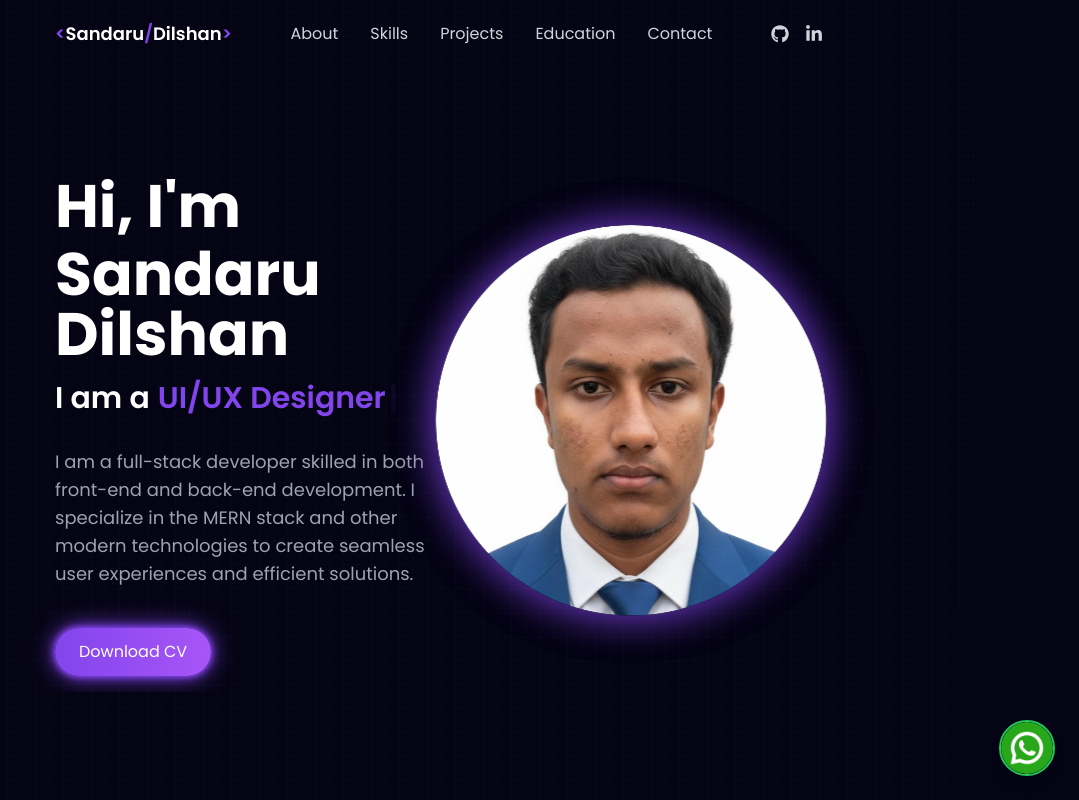
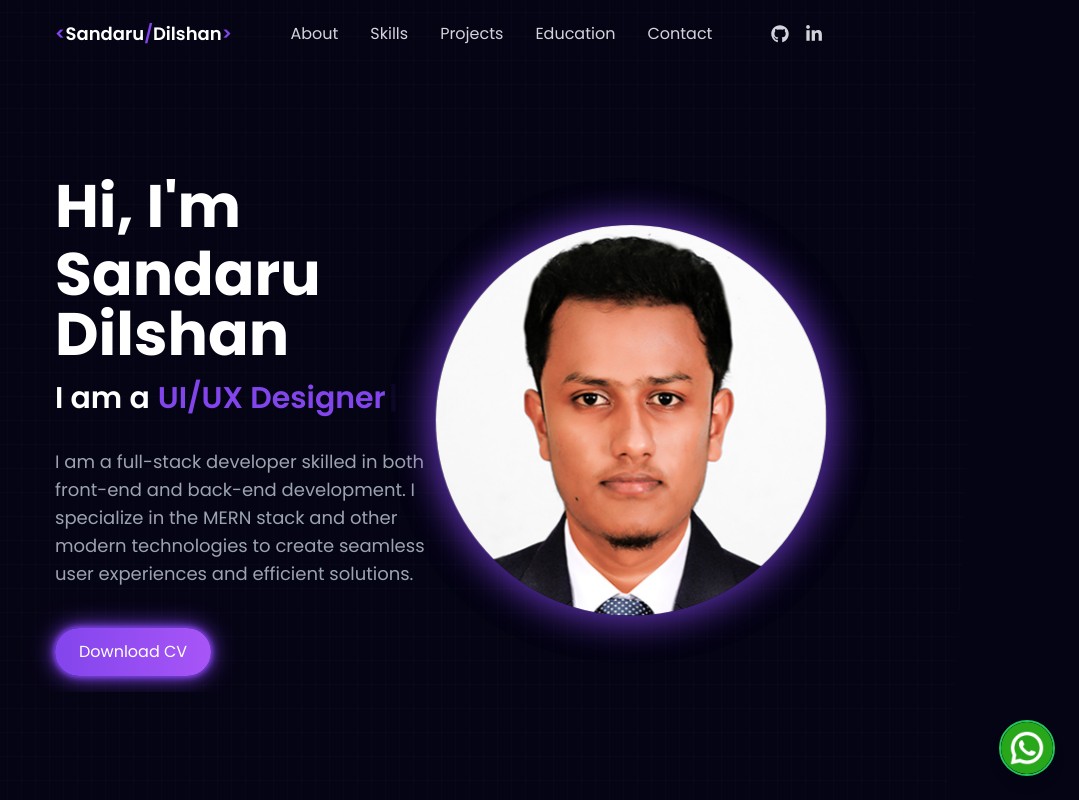
Before and after one commit to Sandaru03/Portfolio-Website, a React (Vite) app: page / in a window 1280 px wide. Shown: the top 800 px of the page, without its empty margins (201-1280 px from the left). Built offline with nearby package versions, Linux system fonts and the light colour scheme.

Commit message:
Profile Photo Update

```diff
--- a/src/components/About/About.jsx
+++ b/src/components/About/About.jsx
@@ -121,11 +121,12 @@ export const About = () => {
               scale={1.05}
               gyroscope={true}
             >
-              <img
-                src={ProfileImage}
-                alt='Sandaru Dilshan'
-                className='w-full h-full rounded-full object-cover shadow-[0_0_40px_rgba(130,69,236,0.6)] hover:shadow-[0_0_60px_rgba(130,69,236,0.8)] transition-shadow duration-700'
-              />
+             <img
+              src={ProfileImage}
+              alt='Sandaru Dilshan'
+              className='w-full h-full rounded-full object-cover object-[center_35%] shadow-[0_0_40px_rgba(130,69,236,0.6)] hover:shadow-[0_0_60px_rgba(130,69,236,0.8)] transition-shadow duration-700'
+            />
+
             </Tilt>
           </motion.div>
         </motion.div>
```
Also changed, not shown: src/assets/profile.png.
